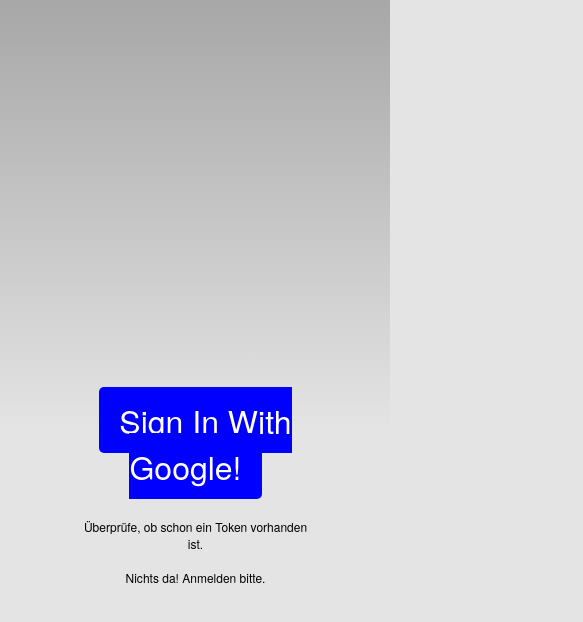
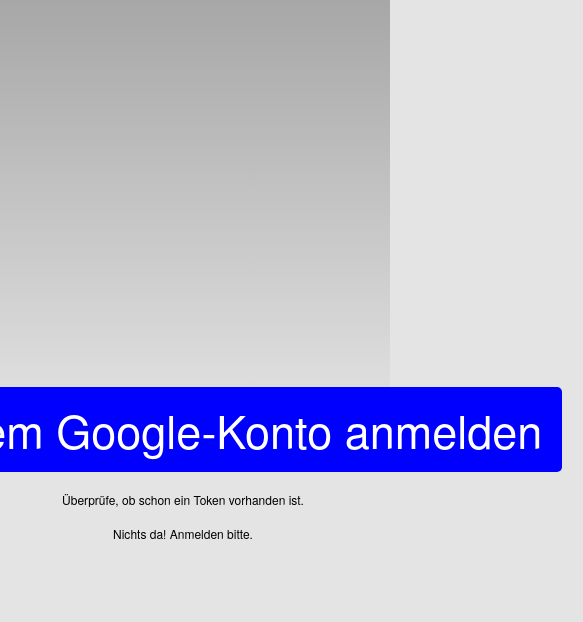
Before and after one commit to yAnalytics/yanalytics, a plain HTML site: page index.html in a window 390 px wide. Shown: the whole page, 583 px wide, since content can reach past the window. Drawn offline with Linux system fonts and the light colour scheme; some packages are replaced by stand-ins of ours.

Commit message:
Design update

```diff
--- a/css/index.css
+++ b/css/index.css
@@ -31,10 +31,10 @@ body {
     position:absolute;
     left:50%;
     top:50%;
-    height:50px;
-    width:225px;
+    height:100px;
+    width:800px;
     margin-top: -25px;
-    margin-left: -112px;
+    margin-left: -412px;
     text-align:center;
 }
 
@@ -42,7 +42,7 @@ body {
     border-radius: 5px;
     color: white;
     background: blue;
-    font-size: xx-large;
+    font-size: 45px;
     padding: 10px 20px;
 }
 
--- a/index.html
+++ b/index.html
@@ -10,7 +10,7 @@
     <body>
         <div class="app">
             <div id="login">
-                <a id="google_login">Sign In With Google!</a><br><br>
+                <a id="google_login">Mit deinem Google-Konto anmelden</a><br><br>
                 <p></p>
                 <h1></h1>
             </div>
```
